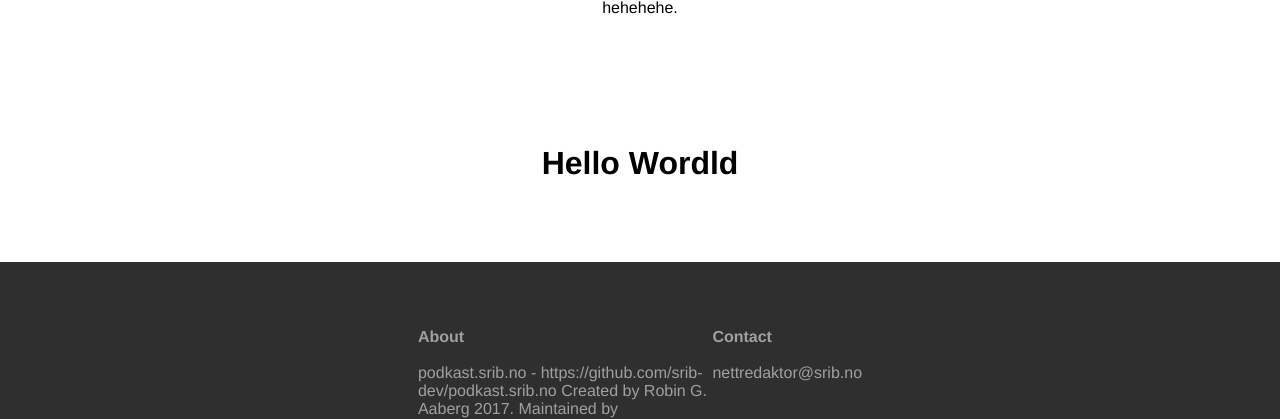
After one commit to srib-dev/podkast.srib.no, a Django app: template podcastserver/templates/index.htm in a window 1280 px wide. The commit adds this page. Shown: the part 301-720 px from the top of the page. Run offline with Django 3.2, Linux system fonts and the light colour scheme; the template is opened without the code that fills it, so the values that code supplies are empty; some web fonts are replaced.

Commit message:
laget index
laget index

```diff
--- a/podcastserver/templates/base.htm
+++ b/podcastserver/templates/base.htm
@@ -151,6 +151,7 @@
     <div id="bannerholder"></div>
     {% block navigation %}{% endblock navigation %}
     <div id="content">
+        hehehehe.
         {% block content %}{% endblock content %}
     </div>
 
--- /dev/null
+++ b/podcastserver/templates/index.htm
@@ -0,0 +1,8 @@
+{% extends 'base.htm' %}
+{% load static %}
+
+{% block content %}
+
+<h1>Hello Wordld</h1>
+
+{% endblock %}
--- a/podcastserver/views.py
+++ b/podcastserver/views.py
@@ -8,7 +8,7 @@ from .models import globalsettings
 
 
 def index(request):
-    return HttpResponse('Hello World!')
+    return render(request, 'index.htm')
 
 def export_proginfo(request):
     from django.core import serializers
```
